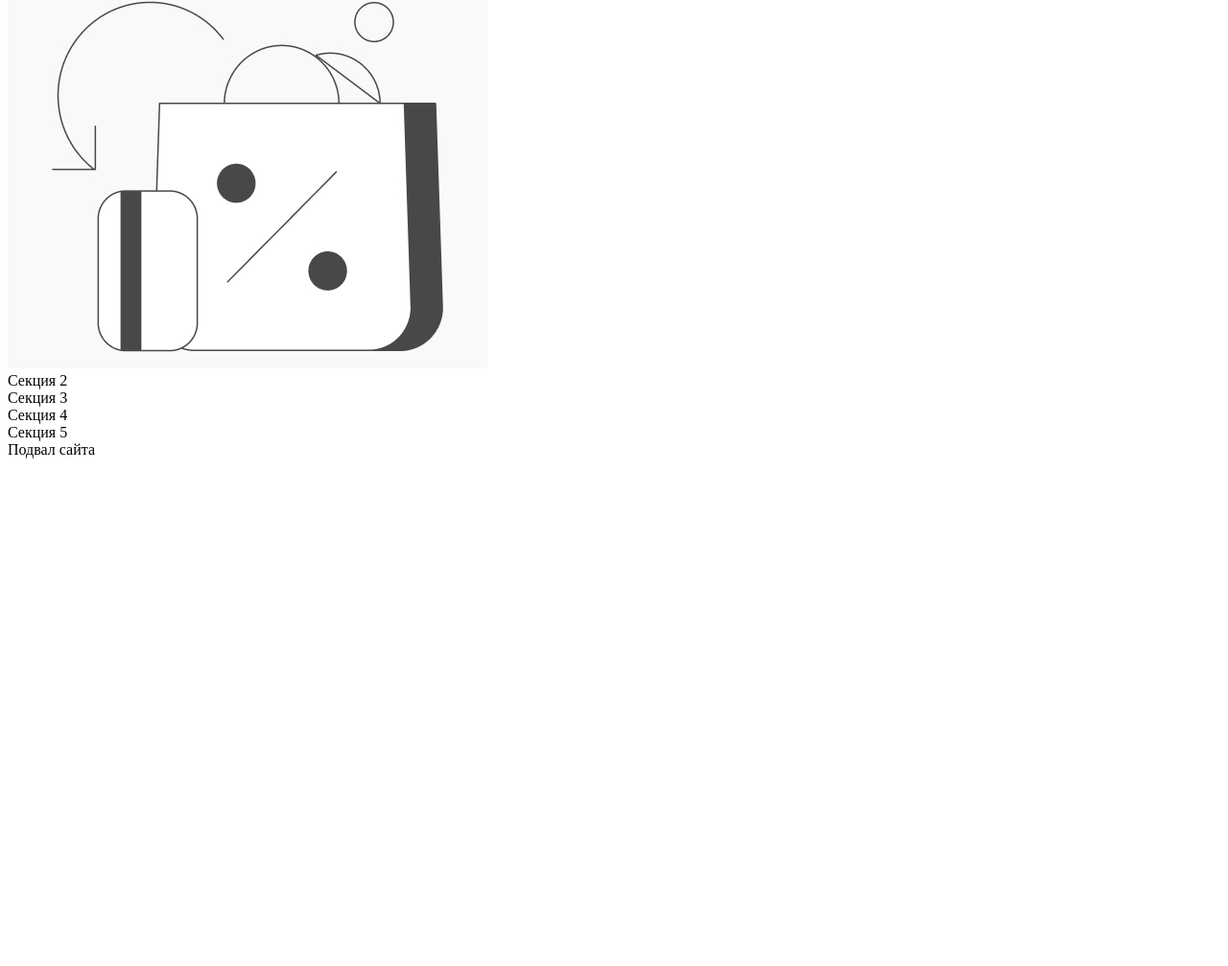
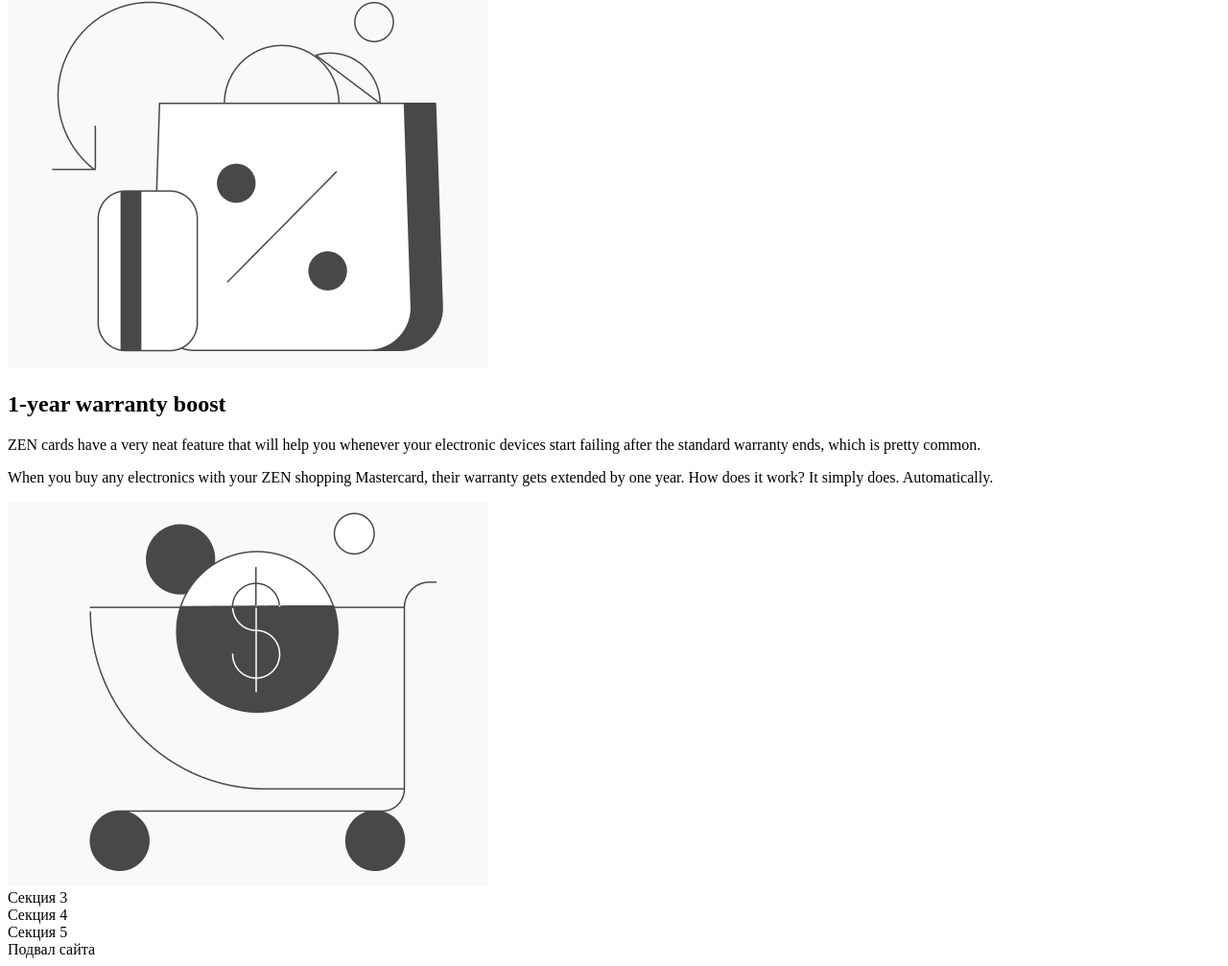
Before and after one commit to KaterinaTuma/ng-free-zen, a plain HTML site: page index.html in a window 1280 px wide. Shown: the part 191-1198 px from the top of the page at 96% size. Before the commit the page ends 800 px from the top, so only its background shows below. Drawn offline with Linux system fonts and the light colour scheme.

Commit message:
Added html for section 2

```diff
--- a/index.html
+++ b/index.html
@@ -32,7 +32,24 @@
       </div>
     </section>
     <!-- Секция 2 -->
-    <section>Секция 2</section>
+    <section class="warranty" if="warranty">
+      <div class="warranty__wrapper">
+        <div class="warranty__text-block">
+          <h2 class="warranty__title">1-year warranty boost</h2>
+          <p class="warranty__copy">
+            ZEN cards have a very neat feature that will help you whenever your electronic devices start failing after
+            the standard warranty ends, which is pretty common.
+          </p>
+          <p class="warranty__copy">
+            When you buy any electronics with your ZEN shopping Mastercard, their warranty gets extended by one year.
+            How does it work? It simply does. Automatically.
+          </p>
+        </div>
+        <div class="warranty__image-block">
+          <img src="./assets/images/2.jpg" alt="Basket" />
+        </div>
+      </div>
+    </section>
     <!-- Секция 3 -->
     <section>Секция 3</section>
     <!-- Секция 4 -->
```
